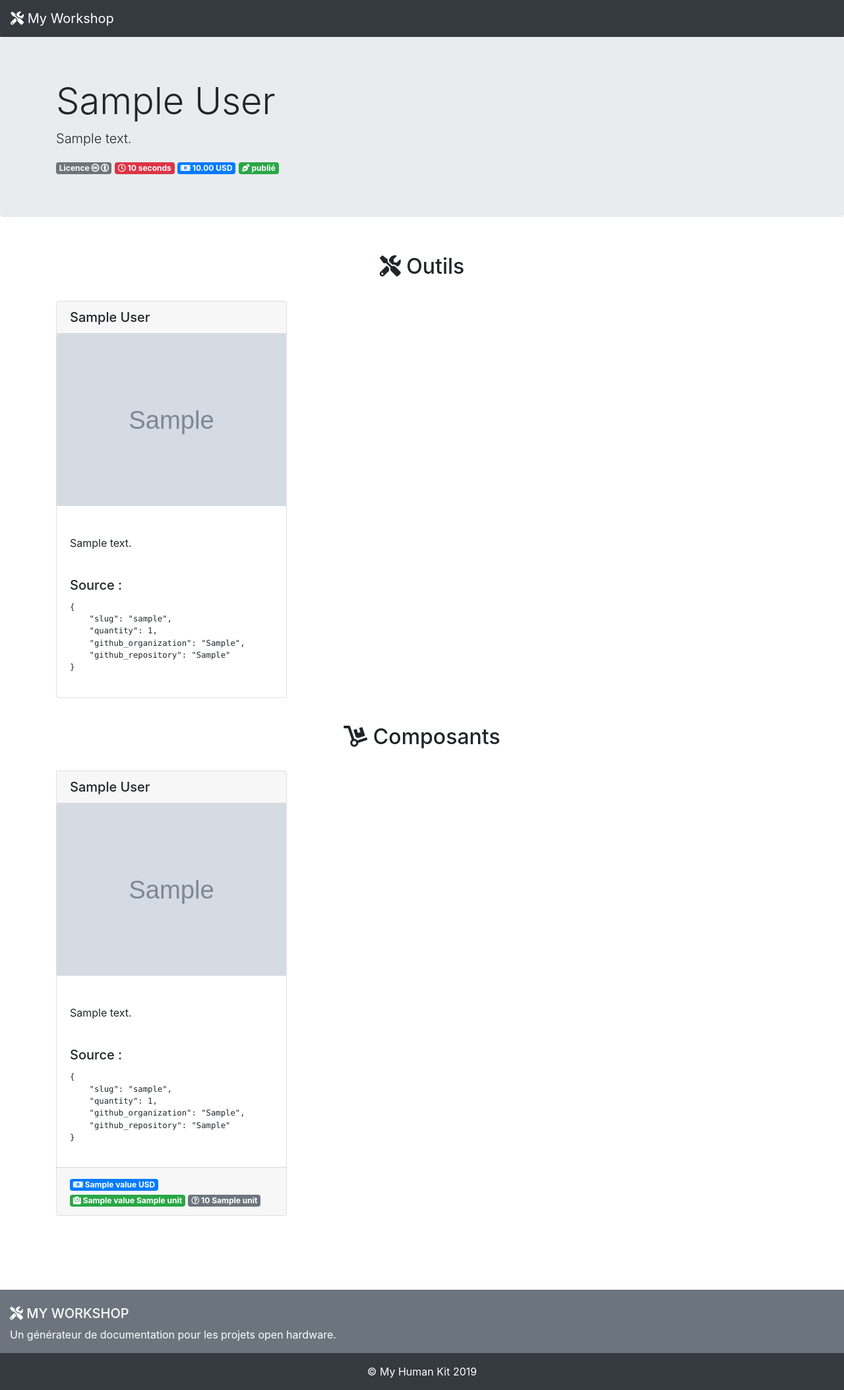
After one commit to myhumankit/myworkshop, a Flask app: template templates/project_detail.html in a window 1280 px wide. The commit adds this page. Shown: the whole page at 66% size. Run offline with Flask 2, Linux system fonts and the light colour scheme; the template is opened without the code that fills it: most values are stand-ins (such as "Sample title", 1, 10 or a date in 2020); grey boxes marked "Sample" are stand-in pictures; a database or web service that is not in the repository returns one stand-in record (values such as "Sample title"); data that the repository does not hold is empty; some libraries are stand-ins or nearby versions.

Commit message:
Add project details

```diff
--- a/app.py
+++ b/app.py
@@ -403,3 +403,25 @@ def project_details_new():
         project='{"project":{}}',
         json_schema=json.dumps(json_schema),
     )
+
+
+@app.route("/<string:organization>/<string:repository>/details")
+def components_portfolio(organization, repository):
+
+    # fill json with computed datas
+    data, error = filling_json_file(organization, repository, "project")
+
+    if error:
+        return (
+            render_template("error.html", title="400 - Bad Request", error=error),
+            400,
+        )
+
+    # transform markdown to html
+    if "steps" in data["project"]:
+        for step in data["project"]["steps"]:
+            if "content" in step:
+                step["content"] = markdown2.markdown(step["content"])
+
+    # project rendering
+    return render_template("project_detail.html", project=data["project"])
--- a/templates/base.html
+++ b/templates/base.html
@@ -76,6 +76,8 @@
     <script src="https://code.jquery.com/jquery-3.3.1.slim.min.js" integrity="sha384-q8i/X+965DzO0rT7abK41JStQIAqVgRVzpbzo5smXKp4YfRvH+8abtTE1Pi6jizo" crossorigin="anonymous"></script>
     <script src="https://cdnjs.cloudflare.com/ajax/libs/popper.js/1.14.6/umd/popper.min.js" integrity="sha384-wHAiFfRlMFy6i5SRaxvfOCifBUQy1xHdJ/yoi7FRNXMRBu5WHdZYu1hA6ZOblgut" crossorigin="anonymous"></script>
     <script src="https://stackpath.bootstrapcdn.com/bootstrap/4.2.1/js/bootstrap.min.js" integrity="sha384-B0UglyR+jN6CkvvICOB2joaf5I4l3gm9GU6Hc1og6Ls7i6U/mkkaduKaBhlAXv9k" crossorigin="anonymous"></script>
+
+    {% block script %}{% endblock %}
 </body>
 
 </html>
--- /dev/null
+++ b/templates/project_detail.html
@@ -0,0 +1,142 @@
+{% extends "base.html" %}
+{% block title %}{{ project.full_name }}{% endblock %}
+{% block head %}
+{% endblock %}
+{% block content %}
+<div class="jumbotron">
+    <div class="container">
+        <div class="row">
+            <div class="col-md-8">
+                <h1 class="display-4">{{ project.full_name }}</h1>
+                <p class="lead">{{ project.short_description }}</p>
+                <span class="badge badge-secondary">
+                    Licence
+                    <i class="fab fa-creative-commons"></i>
+                    <i class="fab fa-creative-commons-by"></i>
+                </span>
+                <span class="badge badge-danger">
+                    <i class="far fa-clock"></i>
+                    {{ format_duration(project.computed.duration) }}
+                </span>
+                <span class="badge badge-primary">
+                    <i class="fas fa-money-bill-alt"></i>
+                    {{ "%.2f"|format(project.computed.cost.value) }}
+                    {{ project.computed.cost.currency }}
+                </span>
+                {% if project.status %}
+                    {% if project.status == "published" %}
+                    <span class="badge badge-success">
+                        <i class="fas fa-pen-nib"></i>
+                        publié
+                    </span>
+                    {% elif project.status == "canceled" %}
+                    <span class="badge badge-danger">
+                        <i class="fas fa-pen-nib"></i>
+                        annulé
+                    </span>
+                    {% else %}
+                    <span class="badge badge-warning">
+                        <i class="fas fa-pen-nib"></i>
+                        brouillon
+                    </span>
+                    {% endif %}
+                {% else %}
+                <span class="badge badge-warning">
+                    <i class="fas fa-pen-nib"></i>
+                    brouillon
+                </span>
+                {% endif %}
+            </div>
+        </div>
+    </div>
+</div>
+
+<div class="container">
+
+    <div class="row">
+
+        {% if project.computed.tools|length > 0 %}
+            <div class="col-md-12">
+                <br/>
+                <h2 class="text-center"><i class="fas fa-tools"></i> Outils</h2>
+                <br/>
+            </div>
+            {% for id in project.computed.tools %}
+            <div class="col-md-4">
+                <div class="card mb-3">
+                    <h5 class="card-header">{{ project.computed.tools[id].full_name }}</h5>
+                    {% if project.computed.tools[id].featured_image %}
+                    <img src="{{ project.computed.tools[id].featured_image.image.url }}" class="card-img-top" alt="{{ project.computed.tools[id].featured_image.image.caption }}">
+                    {% endif %}
+                    <div class="card-body">
+                        <p class="card-text">{{ project.computed.tools[id].short_description }}</p>
+                    </div>
+                    <div class="card-body">
+                        <h5 class="card-title">Source :</h5>
+                        <code><pre>{
+    "slug": "{{ project.computed.tools[id].slug }}",
+    "quantity": 1,
+    "github_organization": "{{ project.computed.tools[id].github_organization }}",
+    "github_repository": "{{ project.computed.tools[id].github_repository }}"
+}</pre></code>
+                    </div>
+                </div>
+            </div>
+            {% endfor %}
+        {% endif %}
+
+        {% if project.computed.components|length > 0 %}
+            <div class="col-md-12">
+                <br/>
+                <h2 class="text-center"><i class="fas fa-dolly"></i> Composants</h2>
+                <br/>
+            </div>
+            {% for id in project.computed.components %}
+            <div class="col-md-4">
+                <div class="card mb-3">
+                    <h5 class="card-header">{{ project.computed.components[id].full_name }}</h5>
+                    {% if project.computed.components[id].featured_image %}
+                    <img src="{{ project.computed.components[id].featured_image.image.url }}" class="card-img-top" alt="{{ project.computed.components[id].featured_image.image.caption }}">
+                    {% endif %}
+                    <div class="card-body">
+                        <p class="card-text">{{ project.computed.components[id].short_description }}</p>
+                    </div>
+                    <div class="card-body">
+                        <h5 class="card-title">Source :</h5>
+                        <code><pre>{
+    "slug": "{{ project.computed.components[id].slug }}",
+    "quantity": 1,
+    "github_organization": "{{ project.computed.components[id].github_organization }}",
+    "github_repository": "{{ project.computed.components[id].github_repository }}"
+}</pre></code>
+                    </div>
+                    <div class="card-footer text-muted">
+                        <span class="badge badge-primary">
+                            <i class="fas fa-money-bill-alt"></i>
+                            {{ project.computed.components[id].cost.value }}
+                            {{ project.computed.components[id].cost.currency }}
+                        </span>
+                        {% if project.computed.components[id].mass %}
+                        <span class="badge badge-success">
+                            <i class="fas fa-weight"></i>
+                            {{ project.computed.components[id].mass.value }}
+                            {{ project.computed.components[id].mass.unit }}
+                        </span>
+                        {% endif %}
+                        <span class="badge badge-secondary">
+                            <i class="far fa-question-circle"></i>
+                            {{ project.computed.components[id].quantity }}
+                            {% if project.computed.components[id].unit != "1" %}
+                            {{ project.computed.components[id].unit }}
+                            {% endif %}
+                        </span>
+                    </div>
+                </div>
+            </div>
+            {% endfor %}
+        {% endif %}
+
+    </div>
+
+</div> <!-- /container -->
+{% endblock %}
```
Also changed, not shown: templates/project.html (+6 -6 lines).
